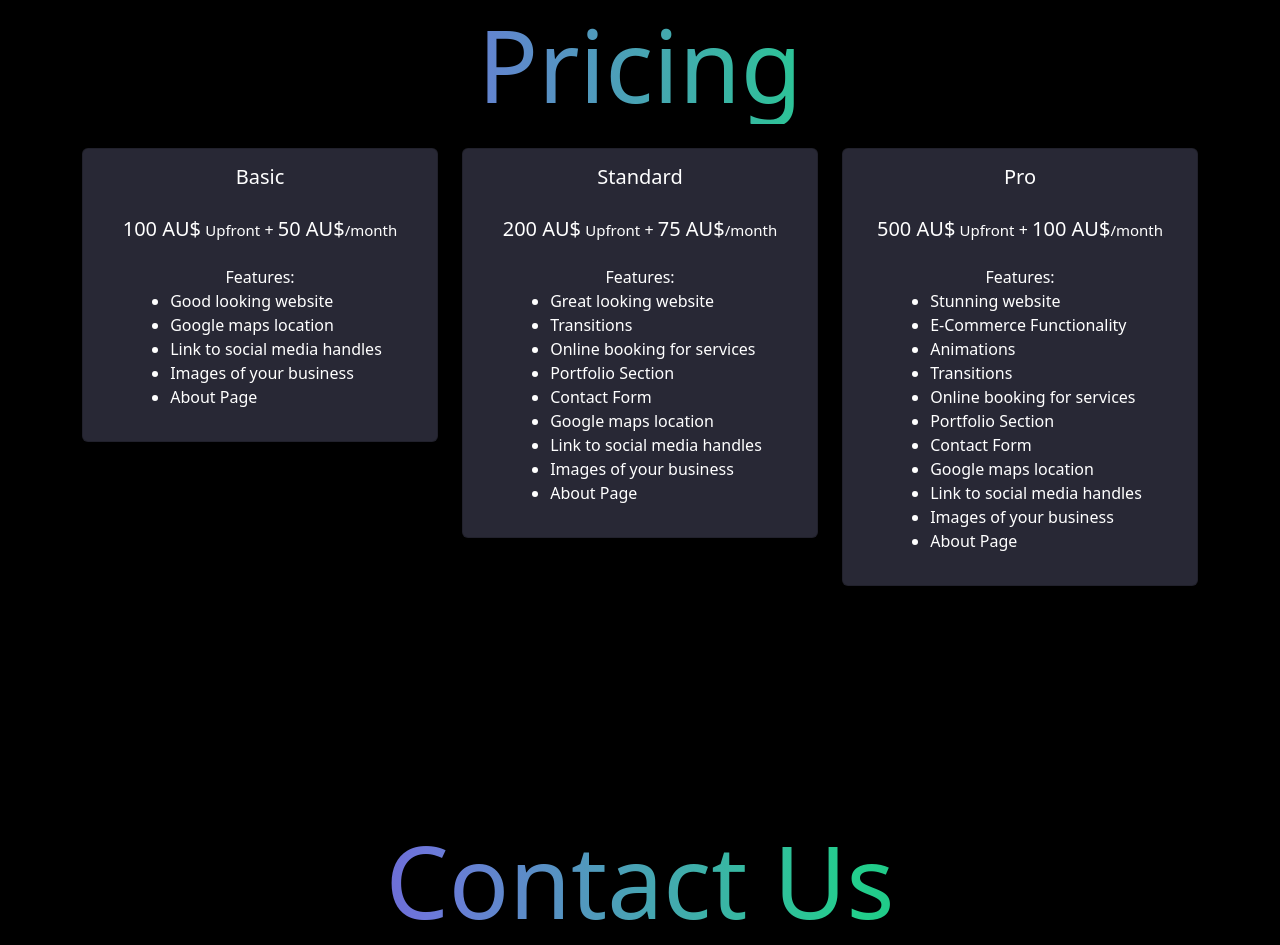
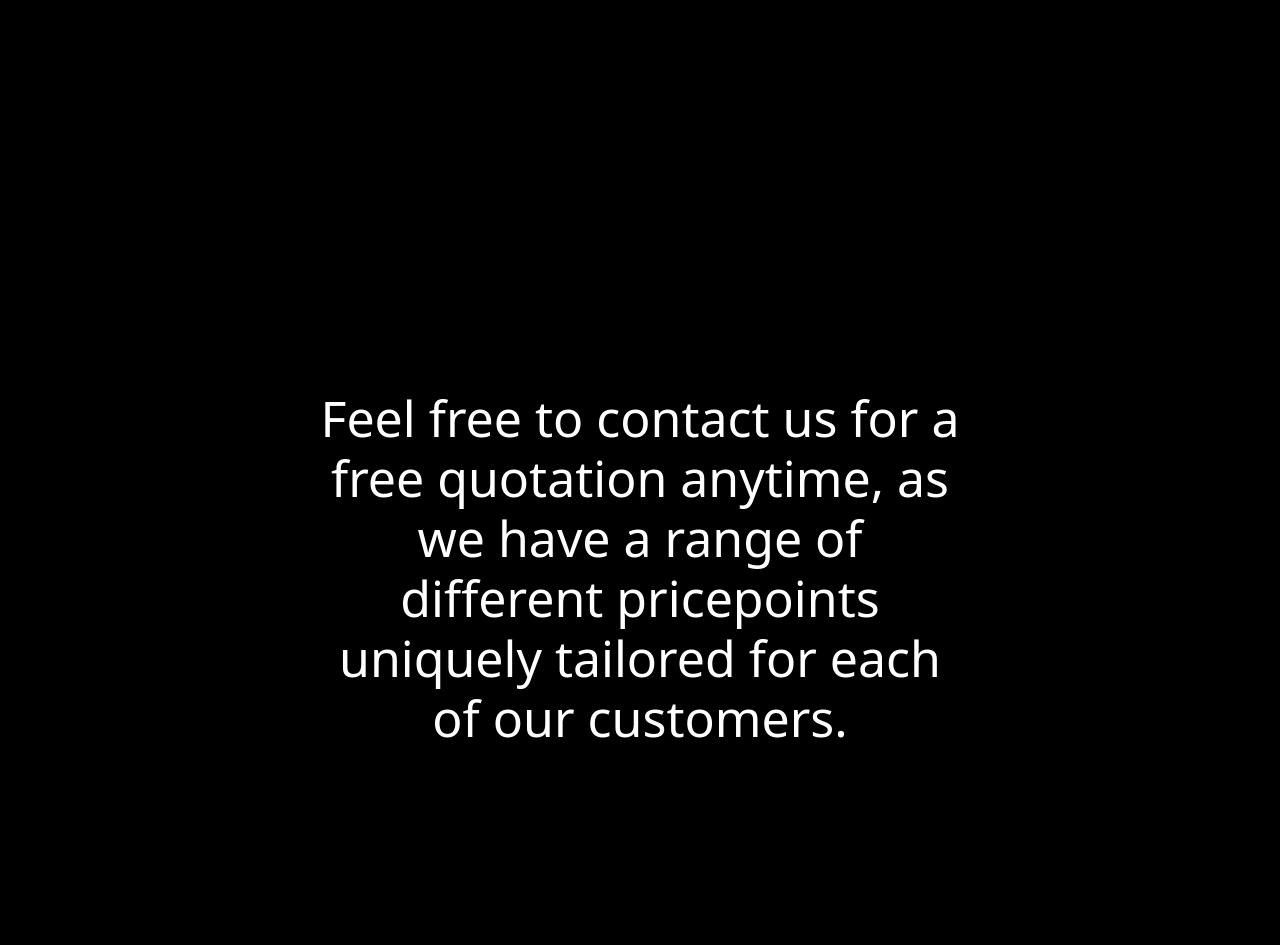
Before and after one commit to ahmadshariq711/oasis-agencies, a plain HTML site: page index.html in a window 1280 px wide. Shown: the part 1657-2602 px from the top of the page. Drawn offline with nearby package versions, Linux system fonts and the light colour scheme.

Commit message:
Changed pricing ot free quotation

```diff
--- a/index.html
+++ b/index.html
@@ -69,81 +69,8 @@
       </div>
     </div>
     <div id="pricing" class="min-vh-100 fade-in">
-      <h1>Pricing</h1>
-      <div class="container">
-        <div class="row">
-          <div class="col-sm-8 col-md-4">
-            <div class="card mt-3">
-              <div class="card-body">
-                <h5 class="card-title">Basic</h5>
-                <br>
-                <h6 class="card-subtitle"><span class="price">100 AU$</span> <span class="desc">Upfront</span> + <span class="price">50 AU$</span><span class="desc">/month</span></h6>
-                <br>
-                <div class="card-text">Features:</div>
-                <div class="card-text" style="display: inline-block; text-align: left;">
-                  <ul>
-                    <li>Good looking website</li>
-                    <li>Google maps location</li>
-                    <li>Link to social media handles</li>
-                    <li>Images of your business</li>
-                    <li>About Page</li>
-                  </ul>
-                </div>
-              </div>
-            </div>
-          </div>
-          <div class="col-sm-8 col-md-4">
-            <div class="card mt-3">
-              <div class="card-body">
-                <h5 class="card-title">Standard</h5>
-                <br>
-                <h6 class="card-subtitle"><span class="price">200 AU$</span> <span class="desc">Upfront</span> + <span class="price">75 AU$</span><span class="desc">/month</span></h6></h6>
-                <br>
-                <div class="card-text">Features:</div>
-                <div class="card-text" style="display: inline-block; text-align: left;">
-                  <ul>
-                    <li>Great looking website</li>
-                    <li>Transitions</li>
-                    <li>Online booking for services</li>
-                    <li>Portfolio Section</li>
-                    <li>Contact Form</li>
-                    <li>Google maps location</li>
-                    <li>Link to social media handles</li>
-                    <li>Images of your business</li>
-                    <li>About Page</li>
-                  </ul>
-                </div>
-              </div>
-            </div>
-          </div>
-
-          <div class="col-sm-8 col-md-4">
-            <div class="card mt-3">
-              <div class="card-body">
-                <h5 class="card-title">Pro</h5>
-                <br>
-                <h6 class="card-subtitle"><span class="price">500 AU$</span> <span class="desc">Upfront</span> + <span class="price">100 AU$</span><span class="desc">/month</span></h6></h6>
-                <br>
-                <div class="card-text">Features:</div>
-                <div class="card-text" style="display: inline-block; text-align: left;">
-                  <ul>
-                    <li>Stunning website</li>
-                    <li>E-Commerce Functionality</li>
-                    <li>Animations</li>
-                    <li>Transitions</li>
-                    <li>Online booking for services</li>
-                    <li>Portfolio Section</li>
-                    <li>Contact Form</li>
-                    <li>Google maps location</li>
-                    <li>Link to social media handles</li>
-                    <li>Images of your business</li>
-                    <li>About Page</li>
-                  </ul>
-                </div>
-              </div>
-            </div>
-          </div>
-        </div>
+      <div style="width: 50%; height: 50%; margin: auto; margin-top: 30%;">
+        <h2 style="font-size: 50px; color: white;">Feel free to contact us for a free quotation anytime, as we have a range of different pricepoints uniquely tailored for each of our customers.</h2>
       </div>
     </div>
     <div id="contact" class="min-vh-100 fade-in mt-3">
```
